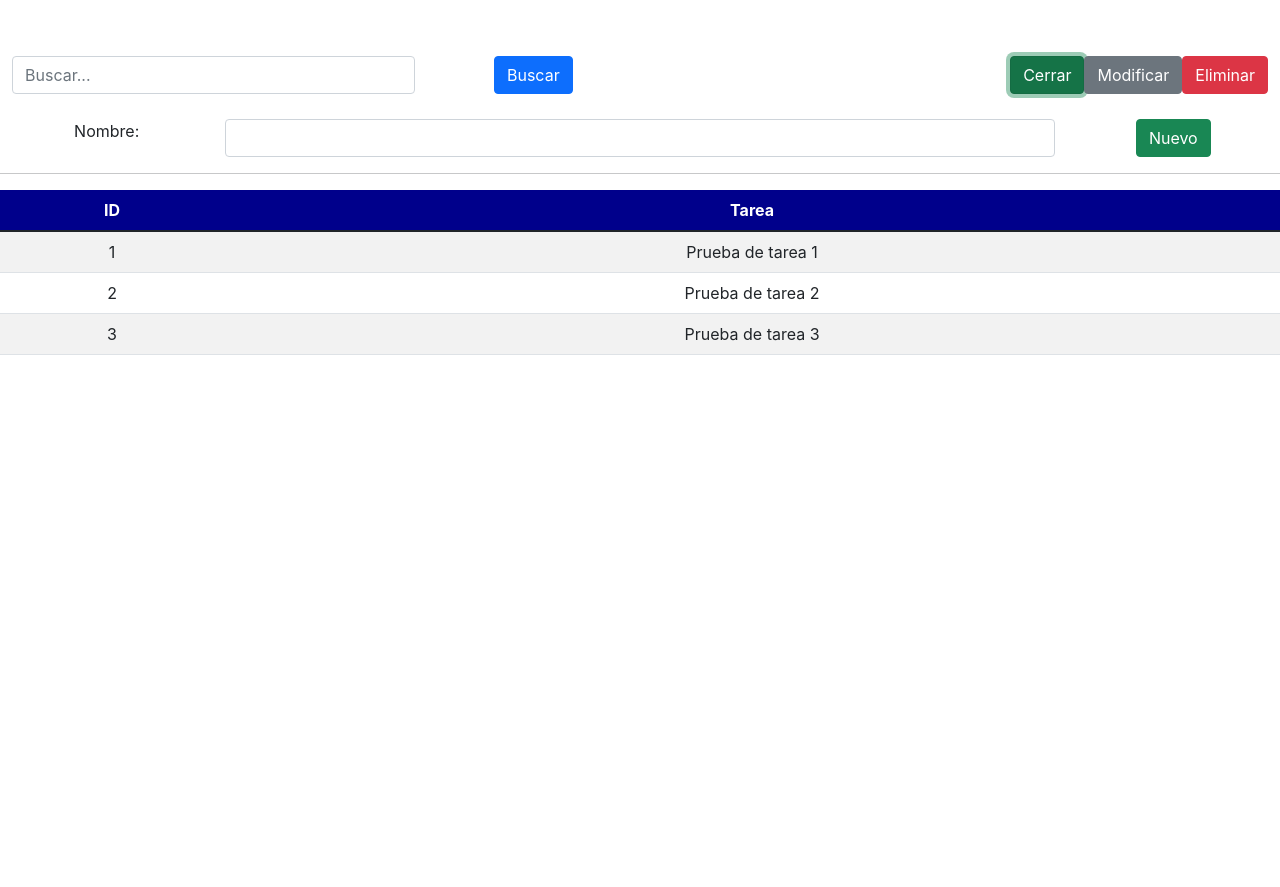
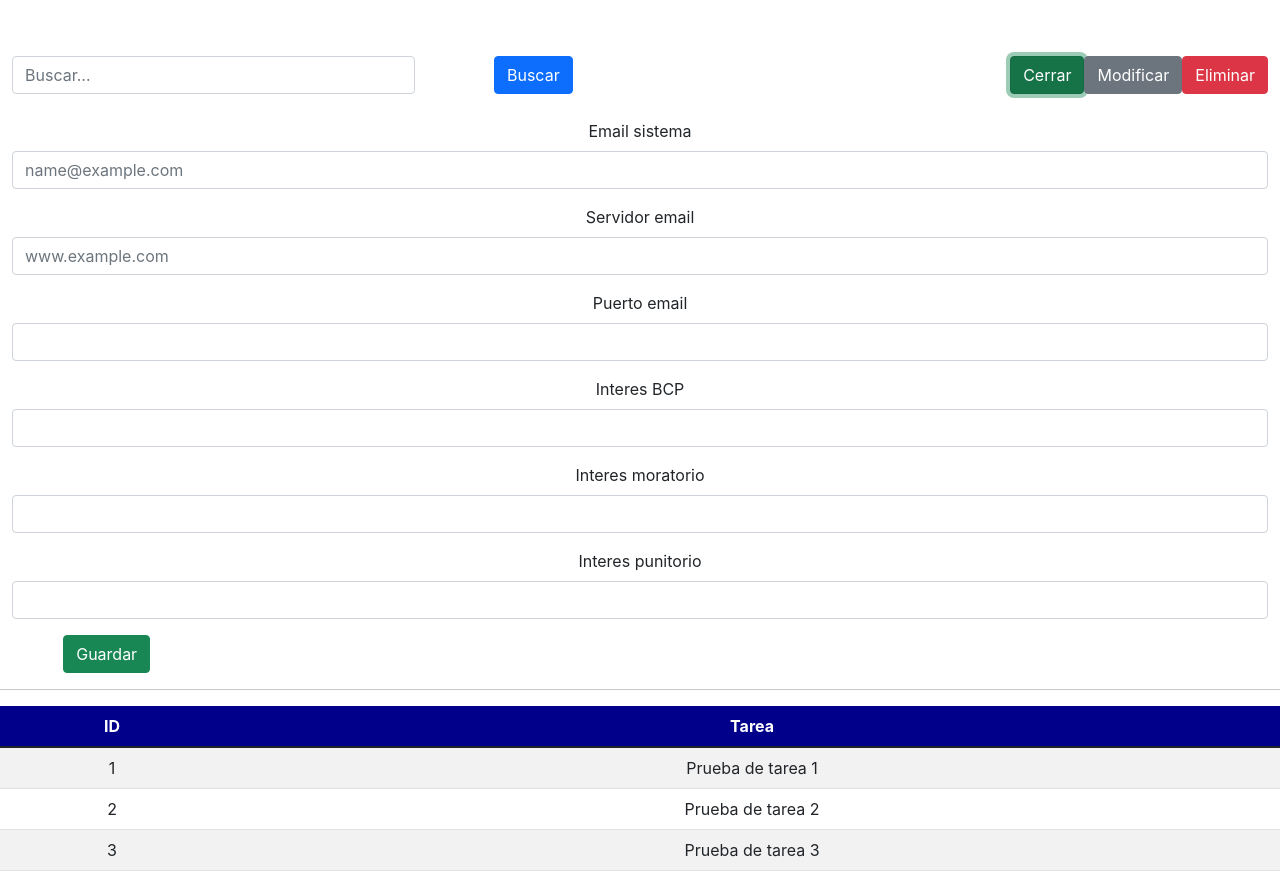
Before and after one commit to AlbertV99/B-VG-front, a React (Create React App) app: page / in a window 1280 px wide. Both pictures are taken after a click on the button "Nuevo". Before the commit the page ends 800 px from the top, so only its background shows below. Built offline with nearby package versions, Linux system fonts and the light colour scheme.

Commit message:
parametro
Modificacion de formulario-parametro

```diff
--- a/src/App.js
+++ b/src/App.js
@@ -1,6 +1,6 @@
 import React from 'react';
 import './App.css';
-import Panel from './componentes/Usuario/Panel'
+import Panel from './componentes/Parametro/Panel'
 
 function App() {
   return (
--- a/src/componentes/Parametro/Formulario.js
+++ b/src/componentes/Parametro/Formulario.js
@@ -17,23 +17,32 @@ const Formulario = (props) => {
     <>
         <div className="container">
             <div className="row">
-                <div className="col-sm-2">
-                    <label className="mx-1 d-grid gap-2">
-                        Nombre:{" "}
-                    </label>
+                <div class="mb-3">
+                    <label for="mail-saliente" class="form-label">Email sistema</label>
+                    <input name="mail_saliente" type="email" class="form-control" id="mail-saliente" placeholder="name@example.com"/>
                 </div>
-                <div className="col-sm-8">
-                    <input
-                        onChange={handleChange}
-                        name="tarea"
-                        value={dato.tarea}
-                        type="text"
-                        className="form-control"
-                        autoComplete="off"
-                        />
+                <div class="mb-3">
+                    <label for="servidor-mail" class="form-label">Servidor email</label>
+                    <input name="servidor-mail" type="text" class="form-control" id="servidor-mail" placeholder="www.example.com"/>
+                </div>
+                <div class="mb-3">
+                    <label for="puerto-mail" class="form-label">Puerto email</label>
+                    <input name="puerto-mail" min="0" type="number" class="form-control" id="puerto-mail" />
+                </div>
+                <div class="mb-3">
+                    <label for="interes-bcp" class="form-label">Interes BCP</label>
+                    <input name="interes-bcp" min="0" type="number" class="form-control" id="interes-bcp" />
+                </div>
+                <div class="mb-3">
+                    <label for="interes-moratorio" class="form-label">Interes moratorio</label>
+                    <input name="interes-moratorio" min="0" type="number" class="form-control" id="interes-moratorio" />
+                </div>
+                <div class="mb-3">
+                    <label for="interes-punitorio" class="form-label">Interes punitorio</label>
+                    <input name="interes-punitorio" min="0" type="number" class="form-control" id="interes-punitorio" />
                 </div>
                 <div className="col-sm-2">
-                    <button onClick={handleAdd} className="btn btn-success">Nuevo</button>
+                    <button onClick={handleAdd} className="btn btn-success">Guardar</button>
                 </div>
             </div>
         </div>
```
